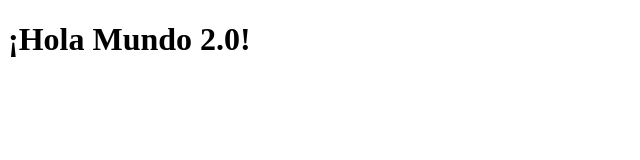
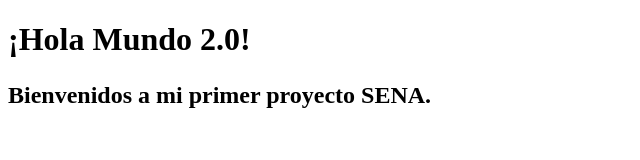
Before and after one commit to zedgameq-crypto/Node_Test_SENA, a website: page index.html in a window 1280 px wide. Shown: the whole page, without its empty margins (0-640 px from the left). Drawn offline with Linux system fonts and the light colour scheme.

Commit message:
sugndo commit en  proeycto node

```diff
--- a/index.html
+++ b/index.html
@@ -6,5 +6,6 @@
 </head>
 <body>
     <h1>¡Hola Mundo 2.0!</h1>
+    <h2><p>Bienvenidos a mi primer proyecto SENA.</p></h2>
 </body>
 </html>
```
